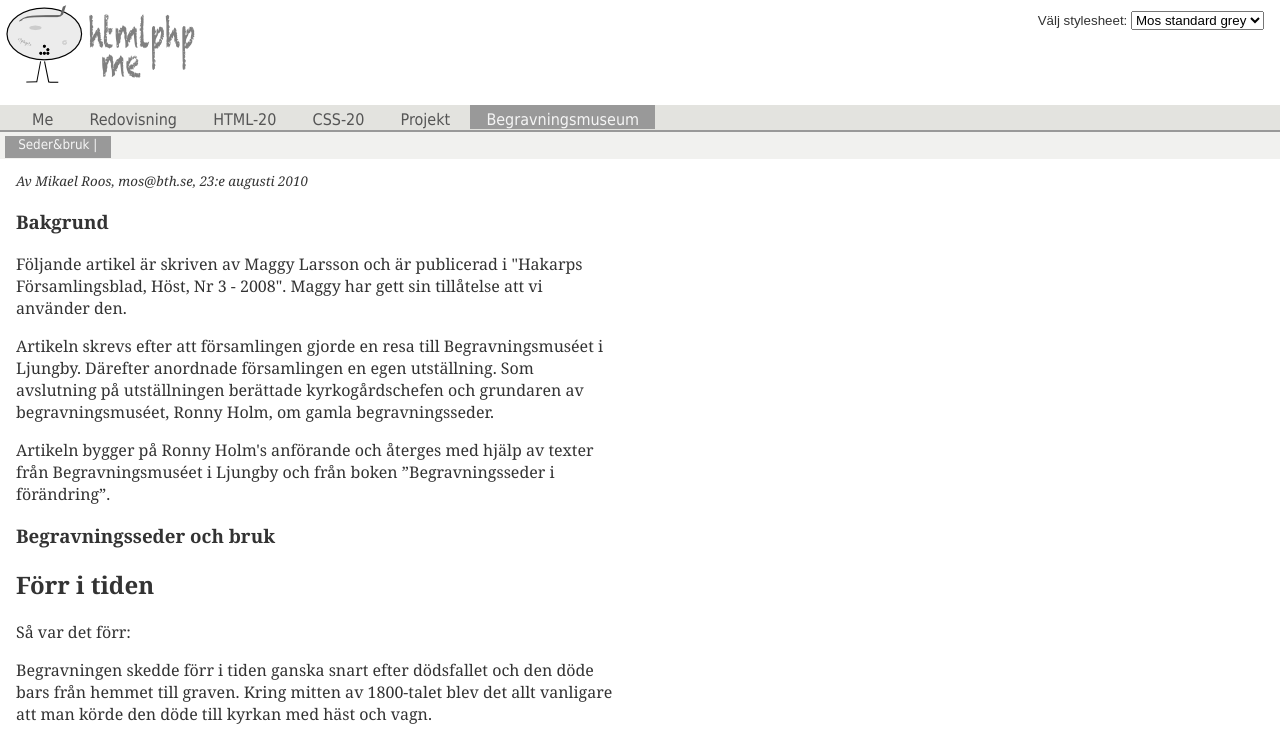
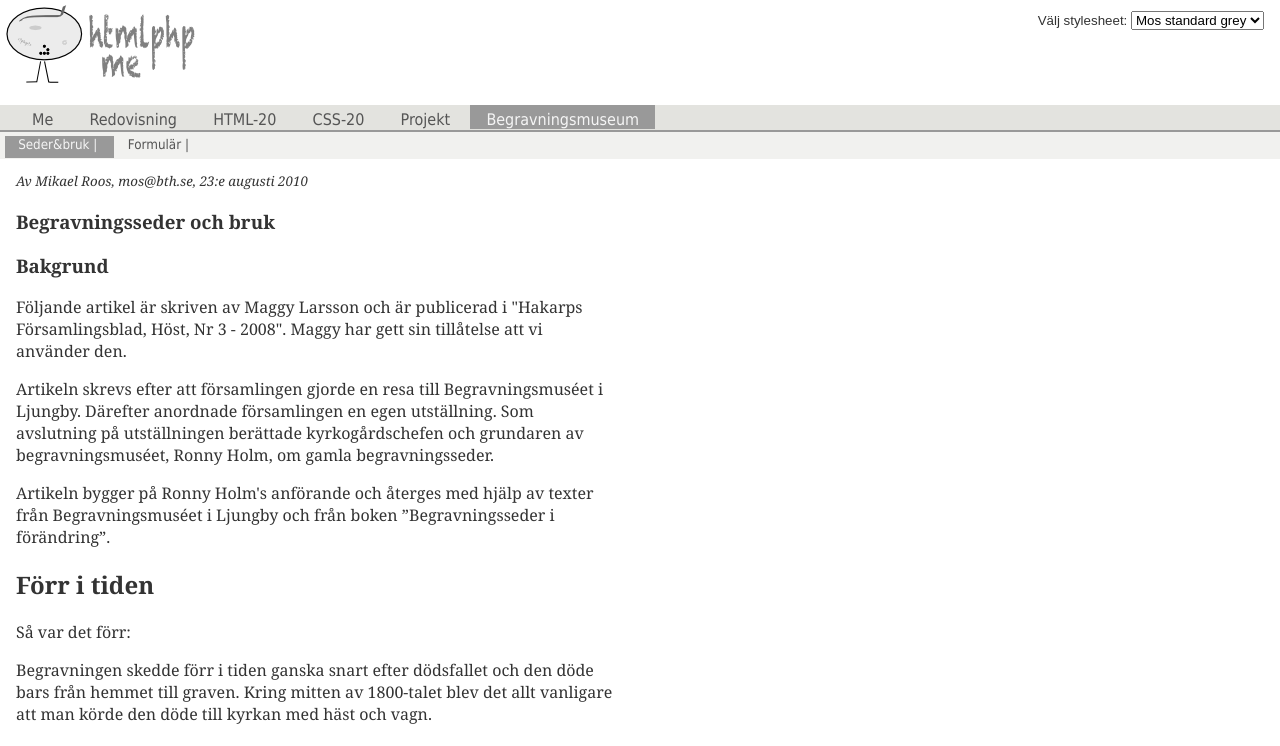
Before and after one commit to mosbth/htmlphp-v1, a PHP site: page /begravningsseder_och_bruk.php in a window 1280 px wide. Shown: the top 746 px of the page. Run offline with PHP 8.4, Linux system fonts and the light colour scheme.

Commit message:
Introducing form example

```diff
--- a/begravningsseder_och_bruk.php
+++ b/begravningsseder_och_bruk.php
@@ -17,98 +17,100 @@ include("header_begravning.php");
 				<p class="byline">Av Mikael Roos, mos@bth.se, <time pubdate datetime="2010-08-23">23:e
 				augusti 2010</time></p>
 
-				<h3>Bakgrund</h3>
+				<hgroup>
+					<h1>Begravningsseder och bruk</h1>
+					<h3>Bakgrund</h3>
+				</hgroup>
 				<p class="background">Följande artikel är skriven av Maggy Larsson och är publicerad i
 				"Hakarps Församlingsblad, Höst, Nr 3 - 2008". Maggy har gett sin tillåtelse att vi använder den.
 
 				<p>Artikeln skrevs efter att församlingen gjorde en resa till Begravningsmuséet i Ljungby. Därefter
-				anordnade församlingen en egen utställning. Som avslutning på utställningen berättade kyrkogårdschefen
-				och grundaren av begravningsmuséet, Ronny Holm, om gamla begravningsseder.
+				anordnade församlingen en egen utställning. Som avslutning på utställningen berättade kyrkogårdschefen
+				och grundaren av begravningsmuséet, Ronny Holm, om gamla begravningsseder.
 
-				<p>Artikeln bygger på Ronny Holm's anförande och återges med hjälp av texter från Begravningsmuséet
-				i Ljungby och från boken ”Begravningsseder i förändring”.
+				<p>Artikeln bygger på Ronny Holm's anförande och återges med hjälp av texter från Begravningsmuséet
+				i Ljungby och från boken ”Begravningsseder i förändring”.
 
-				<h1>Begravningsseder och bruk</h1>
 			</header>
 
 <h2>Förr i tiden</h2>
-<p>Så var det förr:
-<p>Begravningen skedde förr i tiden ganska snart efter dödsfallet och den döde bars från hemmet till
-graven. Kring mitten av 1800-talet blev det allt vanligare att man körde den
-döde till kyrkan med häst och vagn.
+<p>Så var det förr:
+<p>Begravningen skedde förr i tiden ganska snart efter dödsfallet och den döde bars från hemmet till
+graven. Kring mitten av 1800-talet blev det allt vanligare att man körde den
+döde till kyrkan med häst och vagn.
 
-<h2>Den första likvagnen i Hakarp</h2>
-<p>Den första likvagnen i Hakarp tillverkades av Granlunds Vagnfabrik i Gränna. Fabriken var berömd för
-leveranser till hovet, Finland och Ryssland. Vagnarna gjordes helt för hand. Kyrkoherden Knut Anders
-Sandström (präst i Hakarp 1903-1923) skänkte vagnen till församlingen 1907. Vagnen användes i Hakarp mellan
-åren 1907 och 1948. Som ny kostade vagnen ca 700 kronor. Men då vagnen så småningom ansågs ”livsfarlig”
-med dåliga bromsar överlämnades den till länsmuseet. För 1 krona inköptes Huskvarnaförsamlingens likvagn.
-I Huskvarna anskaffades en likbil år 1947. Den då inköpta likvagnen finns nu i Garpa skans
-(vid Huskvarna kyrkogård).
+<h2>Den första likvagnen i Hakarp</h2>
+<p>Den första likvagnen i Hakarp tillverkades av Granlunds Vagnfabrik i Gränna. Fabriken var berömd för
+leveranser till hovet, Finland och Ryssland. Vagnarna gjordes helt för hand. Kyrkoherden Knut Anders
+Sandström (präst i Hakarp 1903-1923) skänkte vagnen till församlingen 1907. Vagnen användes i Hakarp mellan
+åren 1907 och 1948. Som ny kostade vagnen ca 700 kronor. Men då vagnen så småningom ansågs ”livsfarlig”
+med dåliga bromsar överlämnades den till länsmuseet. För 1 krona inköptes Huskvarnaförsamlingens likvagn.
+I Huskvarna anskaffades en likbil år 1947. Den då inköpta likvagnen finns nu i Garpa skans
+(vid Huskvarna kyrkogård).
 
-<h2>Begravningsbyråer</h2>
-<p>Begravningsbyråer fanns till en början inte. Förberedelser inför begravningen sköttes av de anhöriga
-och alla i byn ställde upp och stöttade på olika sätt.
-På 1880-talet fanns det bara tre begravningsfirmor i Stockholm, men redan kring sekelskiftet drygt tio.
-De svenska begravningsentreprenörerna organiserade sig 1922 i ett eget förbund.
+<h2>Begravningsbyråer</h2>
+<p>Begravningsbyråer fanns till en början inte. Förberedelser inför begravningen sköttes av de anhöriga
+och alla i byn ställde upp och stöttade på olika sätt.
+På 1880-talet fanns det bara tre begravningsfirmor i Stockholm, men redan kring sekelskiftet drygt tio.
+De svenska begravningsentreprenörerna organiserade sig 1922 i ett eget förbund.
 
 <h2>Begravningstavlor - minnestavlor</h2>
-<p>Bruket med begravningstavlor fick en allt större utbredning i början av 1800-talet och var vanligast
-i sydvästra Sverige, Halland, västra Småland och sydöstra Skåne. Seden upphörde under 1900-talets första
-decennier. Minnestavlorna består ofta av namn på den döde, födelsedatum, dödsdatum och en hyllningstext
-i form av en vers som omges av kors, kistor, änglar, sorgträd, urnor mm.
+<p>Bruket med begravningstavlor fick en allt större utbredning i början av 1800-talet och var vanligast
+i sydvästra Sverige, Halland, västra Småland och sydöstra Skåne. Seden upphörde under 1900-talets första
+decennier. Minnestavlorna består ofta av namn på den döde, födelsedatum, dödsdatum och en hyllningstext
+i form av en vers som omges av kors, kistor, änglar, sorgträd, urnor mm.
 
-<h2>Pärlkransar</h2>
-Kransar gjorda av glaspärlor hängdes på gravkorset eller lades på graven. Den tunna tråden med glaspärlor
-formades till spiraler, blad eller blommor. Bruket kom ursprungligen från Italien och
-Frankrike men började förekomma i Sverige under senare delen av 1800-talet. Man lade den på kistan i
-hemmet och sedan följde kransen kistan till gravsättningen, då man lade kransen på graven. Blommor var
-dyra och kunde vara svåra att anskaffa.
-<p>Trots att metalltråden rostade och glaspärlorna kunde gå sönder av frosten varade kransarna längre
-än de av naturligt material. Efter en tid tog man hem kransen och förvarade den på loge eller vind för
-att användas vid nästa dödsfall. Först på 30-talet försvann de från kyrkogårdarna. På landsbygden kunde
-de dock ses ända in på 50- och 60-talen.
+<h2>Pärlkransar</h2>
+Kransar gjorda av glaspärlor hängdes på gravkorset eller lades på graven. Den tunna tråden med glaspärlor
+formades till spiraler, blad eller blommor. Bruket kom ursprungligen från Italien och
+Frankrike men började förekomma i Sverige under senare delen av 1800-talet. Man lade den på kistan i
+hemmet och sedan följde kransen kistan till gravsättningen, då man lade kransen på graven. Blommor var
+dyra och kunde vara svåra att anskaffa.
+<p>Trots att metalltråden rostade och glaspärlorna kunde gå sönder av frosten varade kransarna längre
+än de av naturligt material. Efter en tid tog man hem kransen och förvarade den på loge eller vind för
+att användas vid nästa dödsfall. Först på 30-talet försvann de från kyrkogårdarna. På landsbygden kunde
+de dock ses ända in på 50- och 60-talen.
 
-<h2>Gravöl</h2>
-<p>Att ställa till med stort kalas i sorgehuset efter begravningen var förr en självklarhet. Det är
-först under 1900-talets gång som begravningar och gravöl omformats till minnesstunder i form av
-stillsamma och lågmälda samkväm, ofta i litet format. Tidigt på begravningsdagens morgon samlades alla
-inbjudna gäster i sorgehuset för att äta frukost. Efter jordfästningen och gudstjänsten var det åter
-dags att bege sig till sorgehuset. Det var nu den stora festen skulle börja. Festens form vid
-ett gravöl skilde sig inte nämnvärt från ett bröllop i äldre tid.
-<p>Gästerna skulle ha förning med sig. Vanliga matvaror i förningen var bröd, smör, ost, ägg, gröt,
-kött, fläsk, pudding och ostkakor. Gästerna skulle ha förning med sig tillbaka när bjudningen var över.
-Många gånger bestod den av smakbitar av de övriga gästernas förning men det förekom också att värdinnan
-ställde till med brödbak för att gästerna skulle få något med sig hem. Det var vanligt med stora
+<h2>Gravöl</h2>
+<p>Att ställa till med stort kalas i sorgehuset efter begravningen var förr en självklarhet. Det är
+först under 1900-talets gång som begravningar och gravöl omformats till minnesstunder i form av
+stillsamma och lågmälda samkväm, ofta i litet format. Tidigt på begravningsdagens morgon samlades alla
+inbjudna gäster i sorgehuset för att äta frukost. Efter jordfästningen och gudstjänsten var det åter
+dags att bege sig till sorgehuset. Det var nu den stora festen skulle börja. Festens form vid
+ett gravöl skilde sig inte nämnvärt från ett bröllop i äldre tid.
+<p>Gästerna skulle ha förning med sig. Vanliga matvaror i förningen var bröd, smör, ost, ägg, gröt,
+kött, fläsk, pudding och ostkakor. Gästerna skulle ha förning med sig tillbaka när bjudningen var över.
+Många gånger bestod den av smakbitar av de övriga gästernas förning men det förekom också att värdinnan
+ställde till med brödbak för att gästerna skulle få något med sig hem. Det var vanligt med stora
 begravningskringlor
-– sockerkringlor – av vete eller saffran. I regel var de så väl tilltagna, att de kunde hängas på
-armen. Ju större, desto bättre blev anseendet för värdfolket och desto mer hedrades den döde.
+– sockerkringlor – av vete eller saffran. I regel var de så väl tilltagna, att de kunde hängas på
+armen. Ju större, desto bättre blev anseendet för värdfolket och desto mer hedrades den döde.
 
 <h2>Dödsannonser</h2>
-Dödsannonser förekom i dagstidningarna först på 1850- talet. Från början hade de formen av ett kort
-och mycket formellt tillkännagivande. Längre fram blev det vanligt att tillfoga uppgifter om tidpunkt
-och plats för begravningen. I början av 1900-talet uppstod bruket att sätta ut de sörjandes förnamn i
-annonsen. Det blev också vanligt att referera till en bibel- eller psalmvers. På 1930-talet bortföll
-uträkningen av den avlidnes exakta ålder liksom uppgiften om
-klockslaget då döden inträffade.
-<p>Vid tiden kring sekelskiftet kunde man se de första korsen i annonserna, men först vid mitten på
-1900-talet hade korssymbolen slagit igenom helt. Nyårsaftonen 1977 förekom den första
+Dödsannonser förekom i dagstidningarna först på 1850- talet. Från början hade de formen av ett kort
+och mycket formellt tillkännagivande. Längre fram blev det vanligt att tillfoga uppgifter om tidpunkt
+och plats för begravningen. I början av 1900-talet uppstod bruket att sätta ut de sörjandes förnamn i
+annonsen. Det blev också vanligt att referera till en bibel- eller psalmvers. På 1930-talet bortföll
+uträkningen av den avlidnes exakta ålder liksom uppgiften om
+klockslaget då döden inträffade.
+<p>Vid tiden kring sekelskiftet kunde man se de första korsen i annonserna, men först vid mitten på
+1900-talet hade korssymbolen slagit igenom helt. Nyårsaftonen 1977 förekom den första
 blomman i en dödsannons
-och idag har vi många symboler att välja bland, mer än 250 stycken. Valet av symbol motiveras oftast
-av att det ska passa in på den döda.
+och idag har vi många symboler att välja bland, mer än 250 stycken. Valet av symbol motiveras oftast
+av att det ska passa in på den döda.
 
 <h2>Klädsel</h2>
-<p>Det ansågs allmänt att de anhöriga skulle sörja den döde ett år. Under den tiden skulle festliga
-tillställningar undvikas. Den sörjande borde också bära en särskild klädedräkt för att utåt visa sin
-sorg. Svart är av traditionen sorgens färg och den svarta sorgdräkten blev vanlig i slutet
-av 1600-talet. Inom de borgerliga samhällsklasserna var frack och hög hatt långt fram i vår egen tid
-det vanliga sorgplagget för män.
-<p>Det mest slående inslaget
-i den kvinnliga sorgdräkten har annars varit sorgslöjan, som de närmast anhöriga bar under hela
-sorgetiden. Slöjans längd skulle stå i proportion till sorgens ”djup”. Den svarta, kvinnliga sorgdräkten
-kompletterades förr i tiden av vita förkläden, en sed som först brukats i samband med hovsorg. Men
-många hade inte fler plagg än som de bar. För dem blev sorgförklädet en möjlighet att klä sig i sorg.
-Högborgerliga kvinnor bar ”Smäck och gravor”, snibbmössor med flor, vid begravningar och kondoleansvisiter.
+<p>Det ansågs allmänt att de anhöriga skulle sörja den döde ett år. Under den tiden skulle festliga
+tillställningar undvikas. Den sörjande borde också bära en särskild klädedräkt för att utåt visa sin
+sorg. Svart är av traditionen sorgens färg och den svarta sorgdräkten blev vanlig i slutet
+av 1600-talet. Inom de borgerliga samhällsklasserna var frack och hög hatt långt fram i vår egen tid
+det vanliga sorgplagget för män.
+<p>Det mest slående inslaget
+i den kvinnliga sorgdräkten har annars varit sorgslöjan, som de närmast anhöriga bar under hela
+sorgetiden. Slöjans längd skulle stå i proportion till sorgens ”djup”. Den svarta, kvinnliga sorgdräkten
+kompletterades förr i tiden av vita förkläden, en sed som först brukats i samband med hovsorg. Men
+många hade inte fler plagg än som de bar. För dem blev sorgförklädet en möjlighet att klä sig i sorg.
+Högborgerliga kvinnor bar ”Smäck och gravor”, snibbmössor med flor, vid begravningar och kondoleansvisiter.
 
 
 			<?php include("byline.php"); ?>
--- a/header.php
+++ b/header.php
@@ -12,7 +12,7 @@ error_reporting(-1);
 	<meta charset="utf-8">
 
 	<!-- Use meta to ease indexing made by search engines -->
-	<meta name="keywords"    content="HTML, CSS, PHP, SQL">
+	<meta name="keywords"    content="HTML, CSS, PHP, SQL, distansundervisning, datavetenskap, programvaruteknik, programmering, webb">
  	<meta name="description" content="Distansundervisning av Databaser och Webb">
  	<meta name="author"      content="Mikael Roos, mos@bth.se">
  	<meta name="copyright"   content="Copyright 2010">
@@ -45,7 +45,7 @@ error_reporting(-1);
 		<!-- Use PHP to print the form to choose style -->
 		<?php echo $formChooseStyle; ?>
 
-		<img src="img/logo.png" alt="htmlphp me" width=200 height=100>
+		<a href="hem.php"><img src="img/logo.png" alt="htmlphp me" width=200 height=100></a>
 		<nav>
 			<a id="me-"     href="me.php">Me</a>
 			<a id="report-" href="report.php">Redovisning</a>
--- a/header_begravning.php
+++ b/header_begravning.php
@@ -1,3 +1,4 @@
 		<nav id="begravning">
 			<a id="begr-seder-" href="begravningsseder_och_bruk.php">Seder&amp;bruk</a>
+			<a id="begr-form-" href="museum_objekt_form.php">Formulär</a>
 		</nav>
```
Also changed, not shown: style/stylesheet.css (+13 -10 lines).
